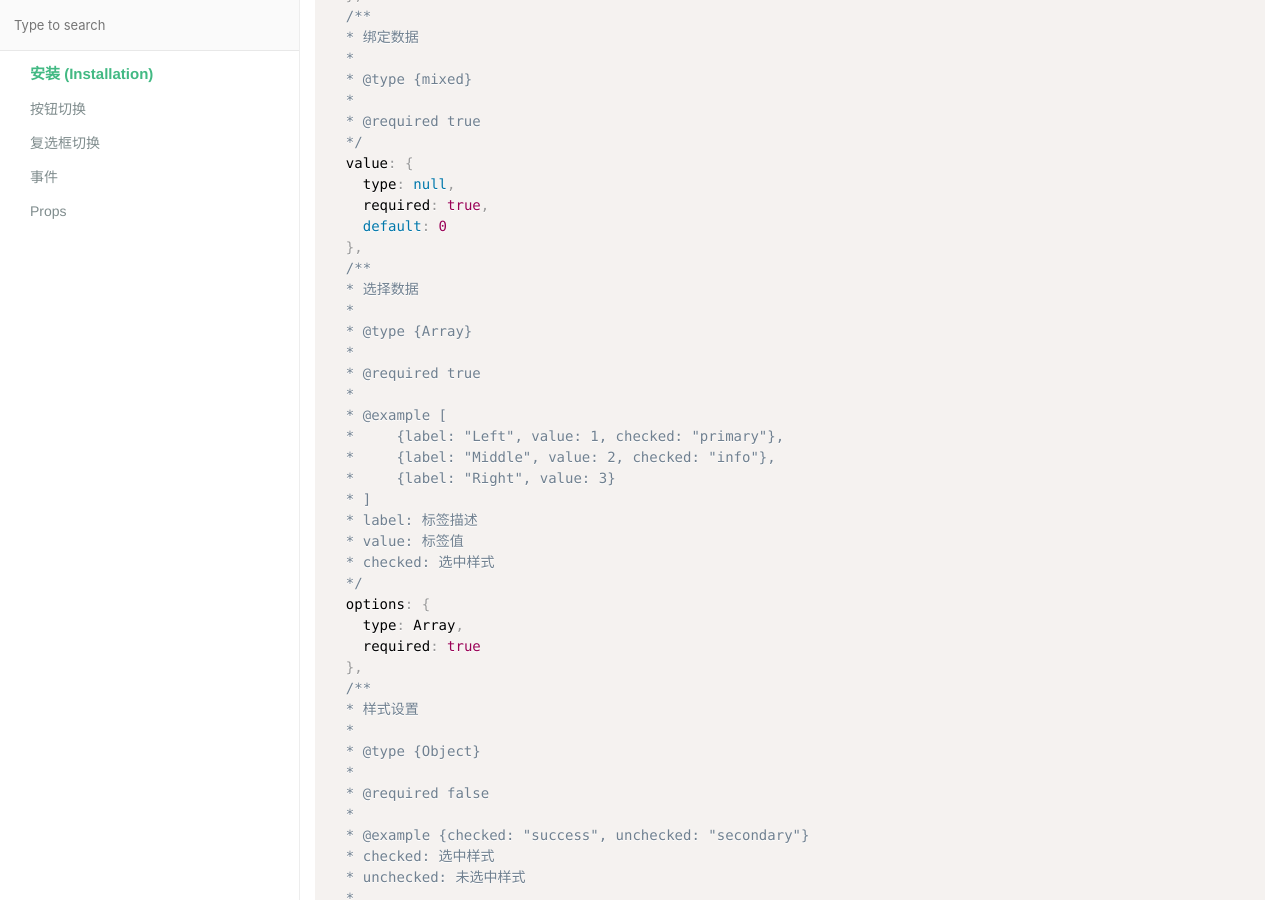
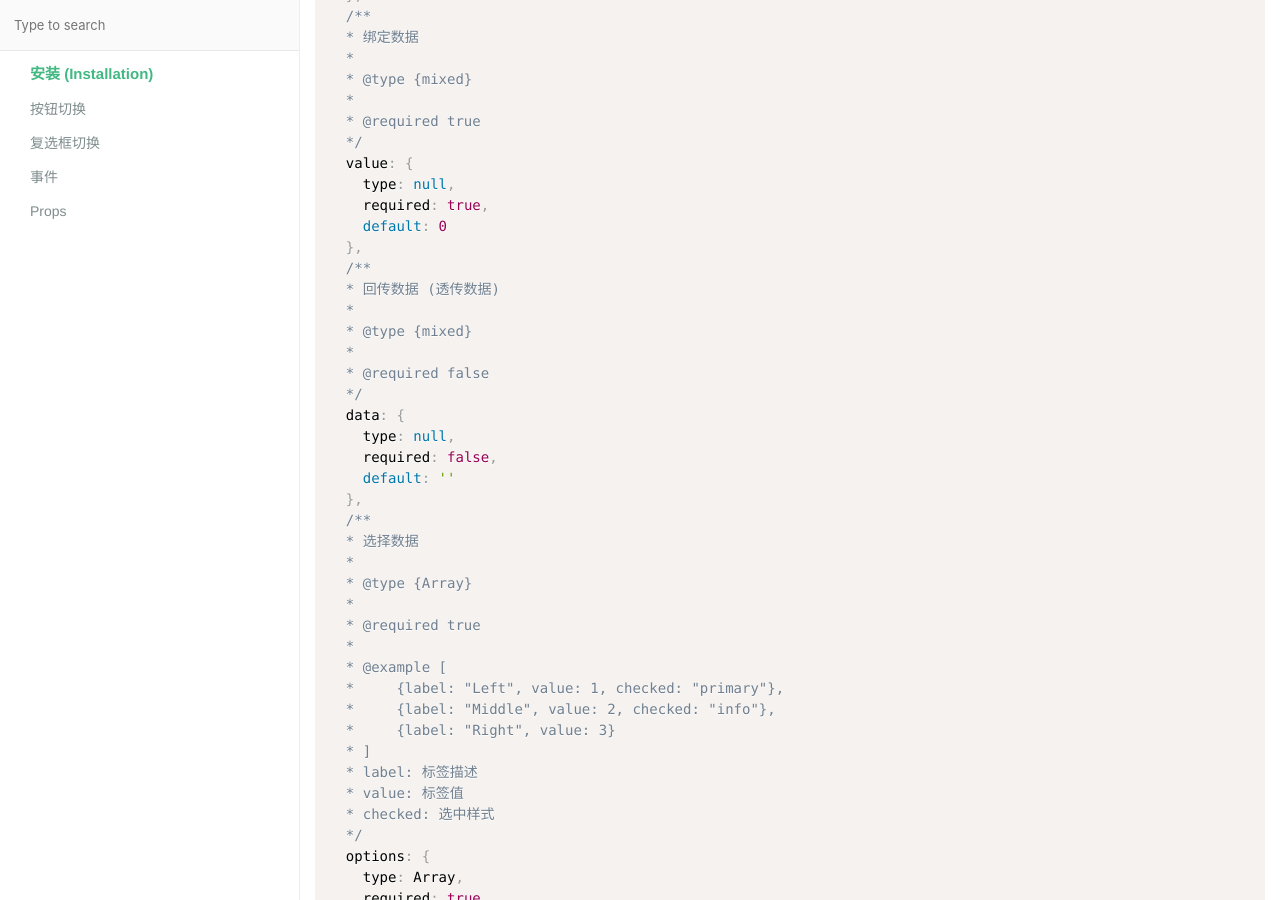
Before and after one commit to gurudin/gurudin.github.io, a Jekyll site: the page vue-toggle-button/index.html, which Jekyll copies as it is, in a window 1280 px wide and 900 px high, scrolled down 4930 px. Built offline with Jekyll 4.4.1, drawn with Linux system fonts in a browser that asks for light colours.

Commit message:
fixed vue button toggle

```diff
--- a/vue-toggle-button/index.html
+++ b/vue-toggle-button/index.html
@@ -414,6 +414,18 @@ const vm = new Vue({
     default: 0
   },
   /**
+  * 回传数据 (透传数据)
+  *
+  * @type {mixed}
+  *
+  * @required false
+  */
+  data: {
+    type: null,
+    required: false,
+    default: ''
+  },
+  /**
   * 选择数据
   *
   * @type {Array}
```
